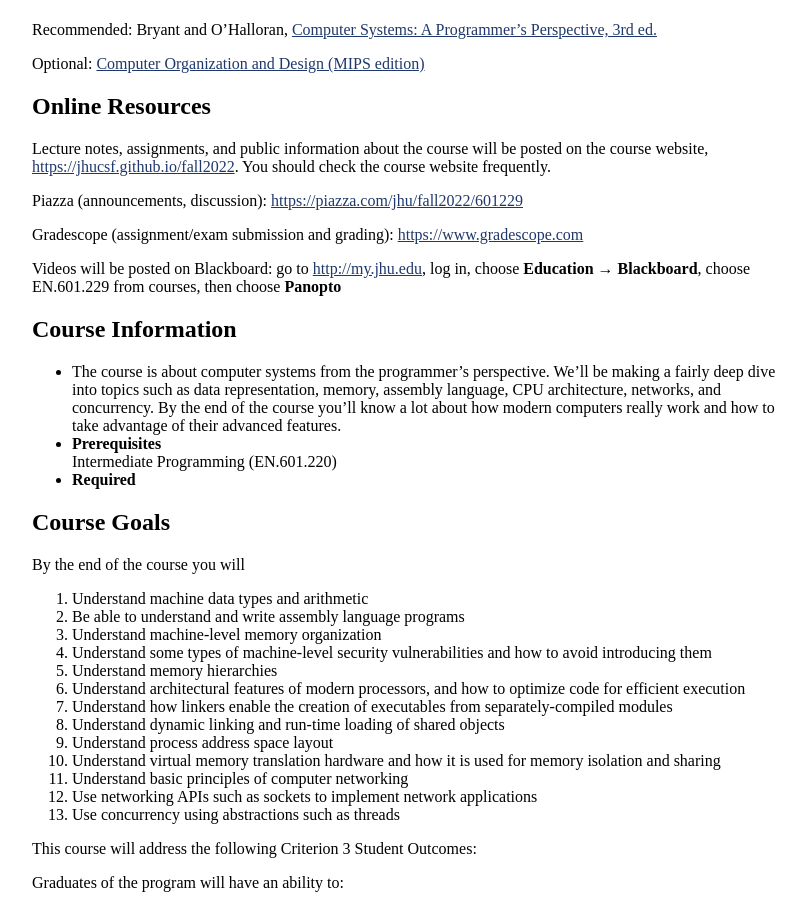
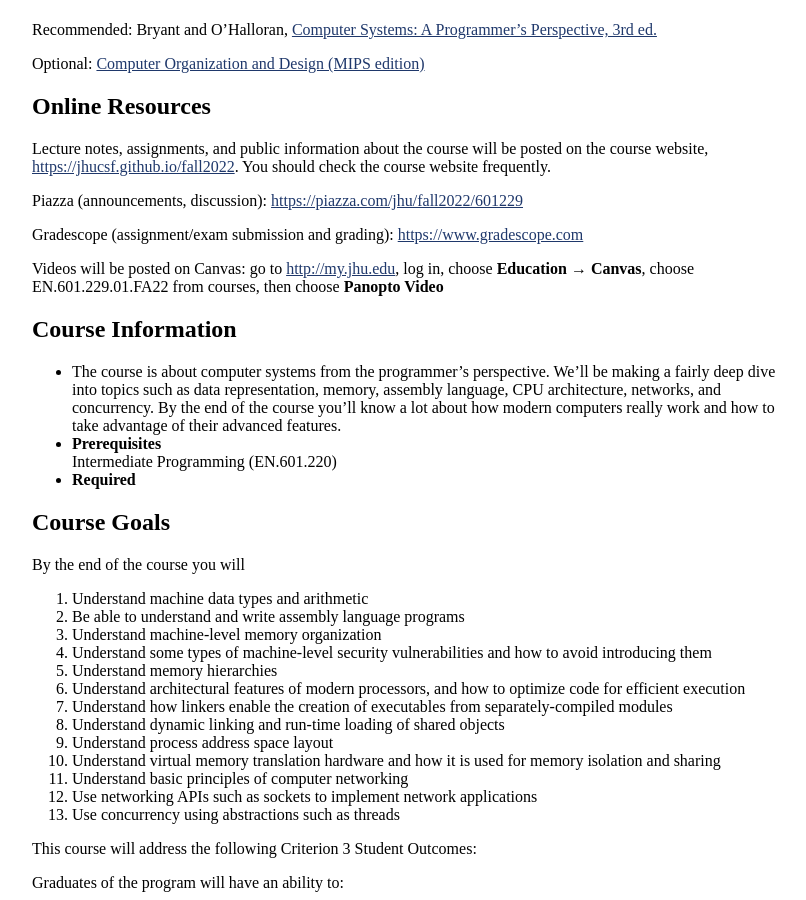
Before and after one commit to jhucsf/fall2022, a Jekyll site: the page built from syllabus.md, in a window 1280 px wide and 900 px high, scrolled down 1004 px. Shown: the whole window, without its empty margins (224-1030 px from the left). Built offline with Jekyll 4.4.1, drawn with Linux system fonts in a browser that asks for light colours; some of the changed text lies outside the part shown.

Commit message:
update referenes to Blackboard to Canvas

```diff
--- a/syllabus.md
+++ b/syllabus.md
@@ -62,9 +62,9 @@ Piazza (announcements, discussion): <https://piazza.com/jhu/fall2022/601229>
 
 Gradescope (assignment/exam submission and grading): <https://www.gradescope.com>
 
-Videos will be posted on Blackboard: go to <http://my.jhu.edu>, log in,
-choose <b>Education</b> → <b>Blackboard</b>, choose EN.601.229 from
-courses, then choose <b>Panopto</b>
+Videos will be posted on Canvas: go to <http://my.jhu.edu>, log in,
+choose <b>Education</b> → <b>Canvas</b>, choose EN.601.229.01.FA22 from
+courses, then choose <b>Panopto Video</b>
 
 ## Course Information
 
@@ -152,7 +152,7 @@ The [Assignments](assignments.html) page lists assignments and their due dates.
 
 The [Schedule](schedule.html) lists the topics and readings for each day.
 
-The course's Blackboard page (under **Panopto**) hosts the lecture videos.
+The course's Canvas site (under **Panopto Video**) hosts the lecture videos.
 
 ## Ethics
 
```
